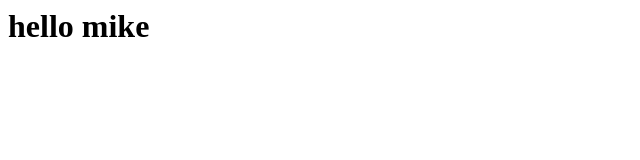
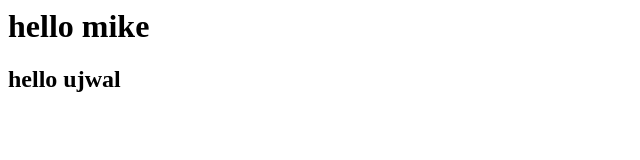
Before and after one commit to Ujwalss/git-commands, a plain HTML site: page main/index.html in a window 1280 px wide. Shown: the whole page, without its empty margins (0-640 px from the left). Drawn offline with Linux system fonts and the light colour scheme.

Commit message:
add new feature

```diff
--- a/main/index.html
+++ b/main/index.html
@@ -1 +1,2 @@
 <h1>hello mike</h1>
+<h2>hello ujwal</h2>
```
